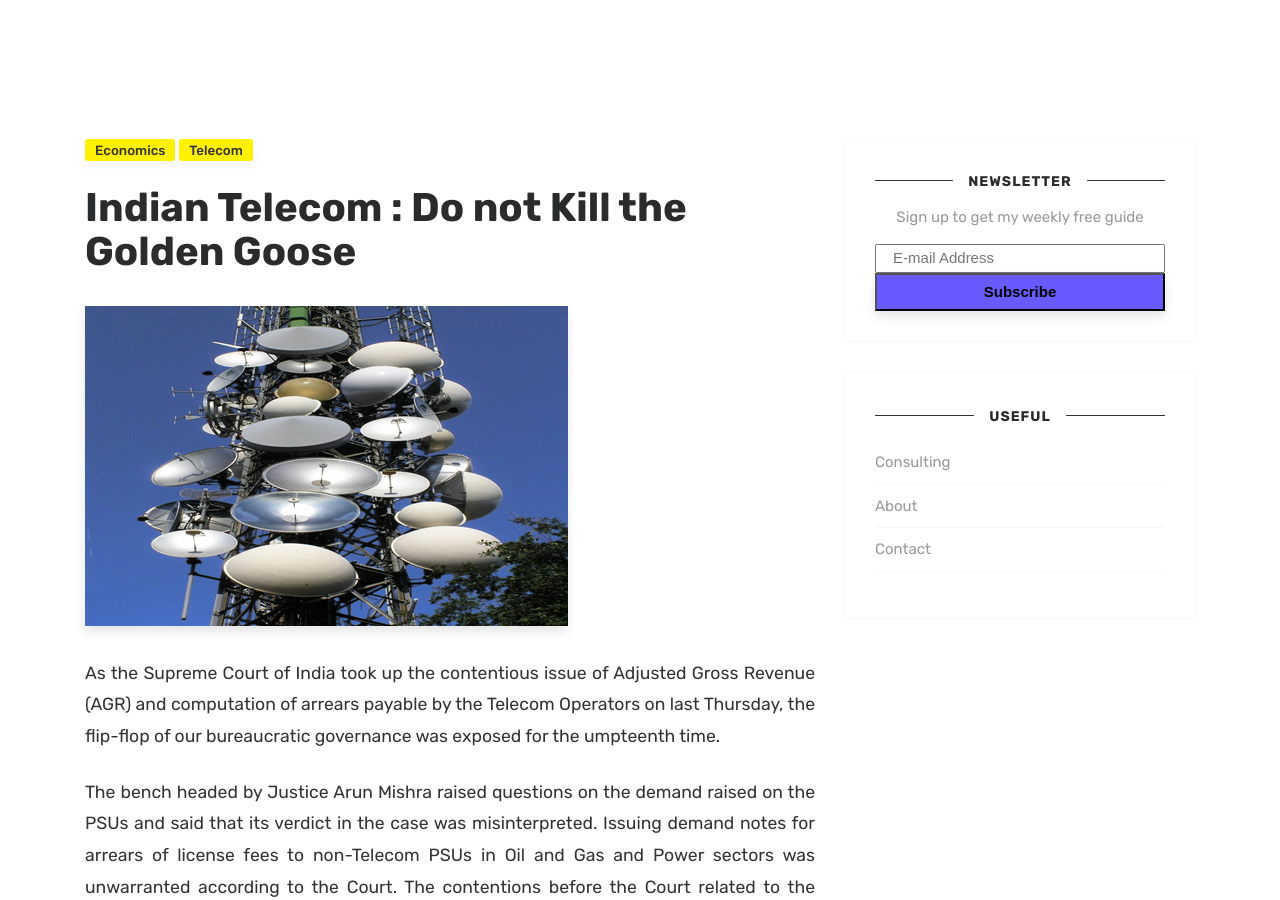
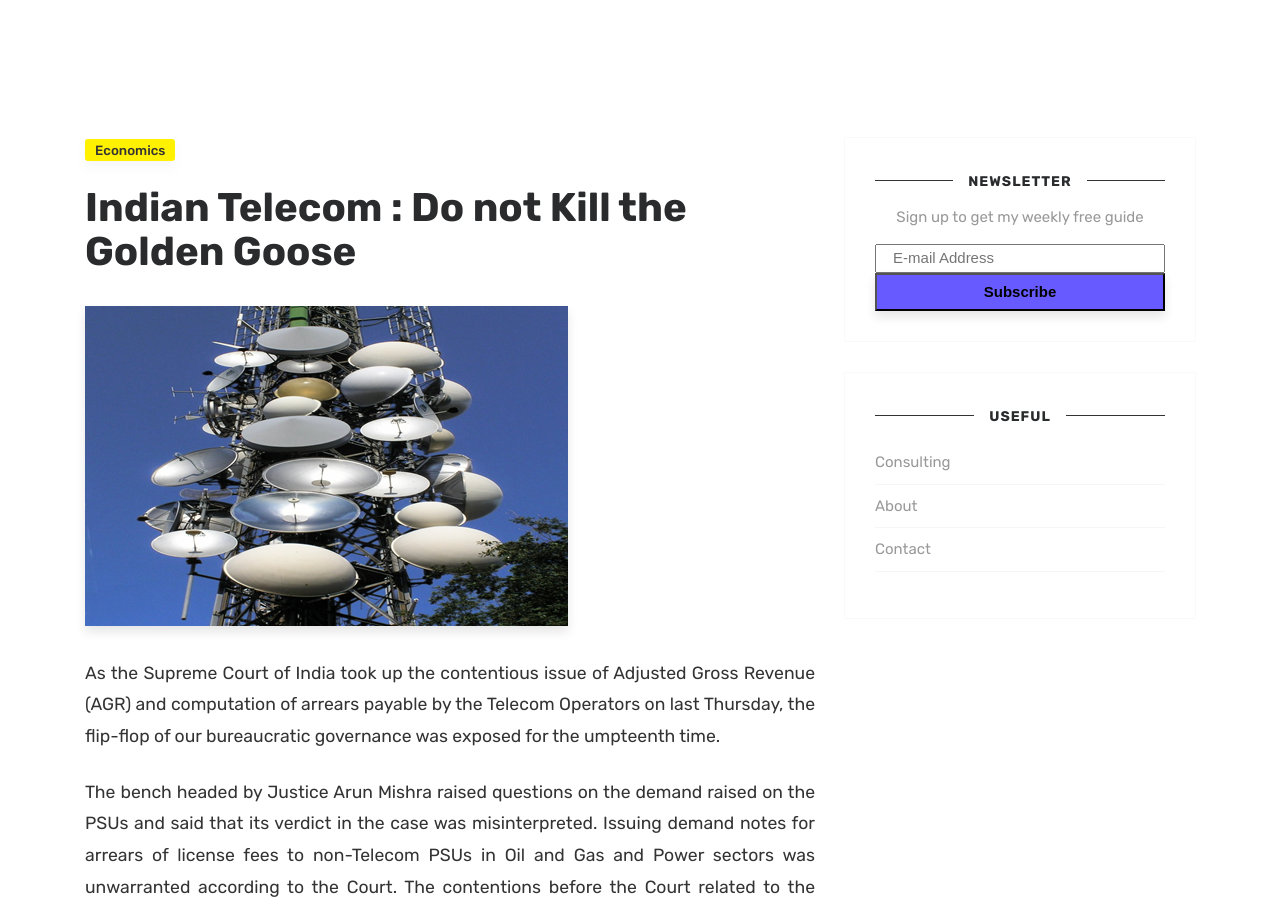
Before and after one commit to rohanharikr/RaviKumarPillai, a Jekyll site: the page built from _posts/2020-06-14-indian-telecom-do-not-kill-the-golden-goose.md, in a window 1280 px wide and 900 px high. Built offline with Jekyll 4.4.1, drawn with Linux system fonts in a browser that asks for light colours; comment, search, counter and statistics services are not loaded.

Commit message:
Update from Forestry.io Ravi Kumar updated _posts/2020-06-14-indian-telecom-do-not-kill-the-golden-goose.md

```diff
--- a/_posts/2020-06-14-indian-telecom-do-not-kill-the-golden-goose.md
+++ b/_posts/2020-06-14-indian-telecom-do-not-kill-the-golden-goose.md
@@ -3,7 +3,6 @@ layout: post-right-sidebar
 author: Ravi
 title: 'Indian Telecom : Do not Kill the Golden Goose'
 categories:
-- telecom
 - economics
 image: assets/images/goose.png
 featured: true
```
